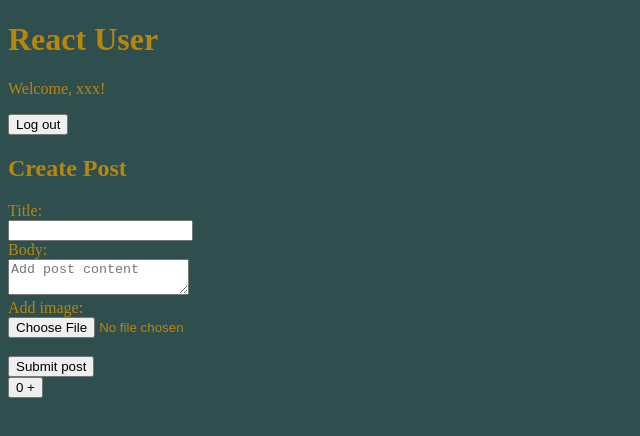
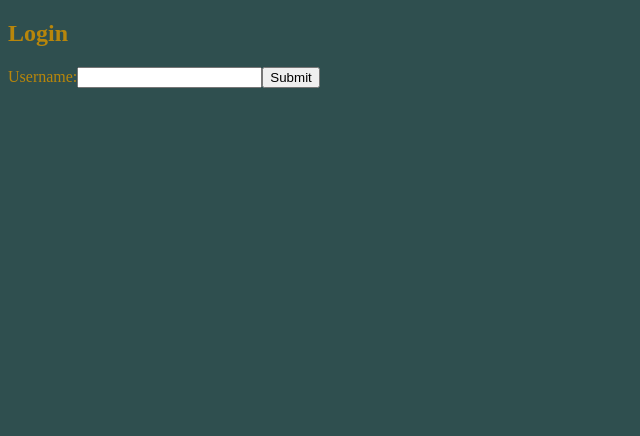
Before and after one commit to maosan132/react-social-media, a React (Create React App) app: page / in a window 1280 px wide. Shown: the top 436 px of the page, without its empty margins (0-640 px from the left). Built offline with nearby package versions, Linux system fonts and the light colour scheme.

Commit message:
Comments

```diff
--- a/src/App.js
+++ b/src/App.js
@@ -6,10 +6,10 @@ import PostList from './components/PostList';
 
 // APP HERE
 
-const fxCount = new Set();
+const fxCount = new Set(); //erase this line
 
 const App = () => {
-  const [user, setUser] = React.useState('xxx');
+  const [user, setUser] = React.useState('');
   const [posts, setPosts] = React.useState([]);
   const [count, setCount] = React.useState(0);
 
@@ -27,8 +27,8 @@ const App = () => {
     }, [posts]
   );
 
-  fxCount.add(handleAddPost);
-  console.log(fxCount);
+  fxCount.add(handleAddPost); //erase this line
+  // console.log(fxCount);
 
   if (!user) {
     return <Login setUser={setUser}/>;
@@ -39,7 +39,7 @@ const App = () => {
       <Header user={user} setUser={setUser}/>
       <CreatePost user={user} handleAddPost={handleAddPost}/>
       {posts.length > 0 && <PostList posts={posts}/>}
-      <button onClick={() => setCount(prev => prev + 1)}>{count} +</button>
+      <button onClick={() => setCount(prev => prev + 1)}>{count} +</button>  {/*erase this line*/}
     </>
   );
 }
```
